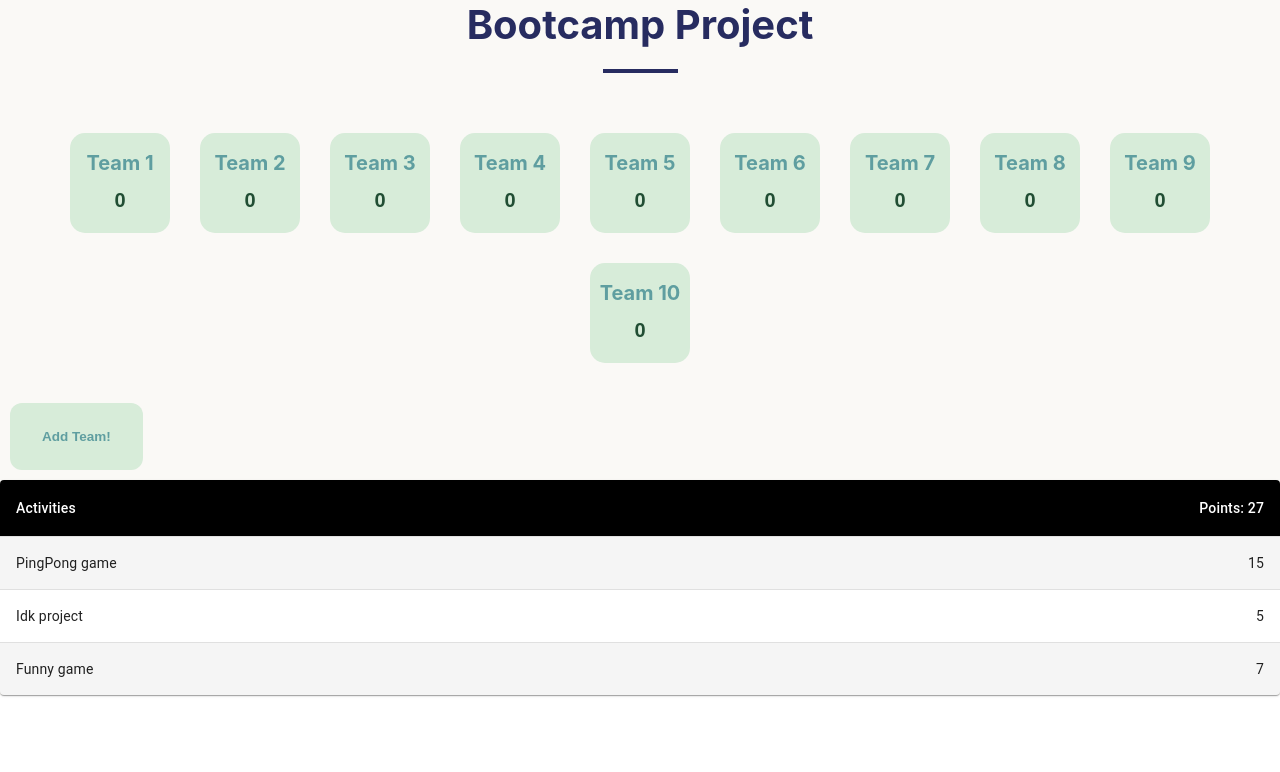
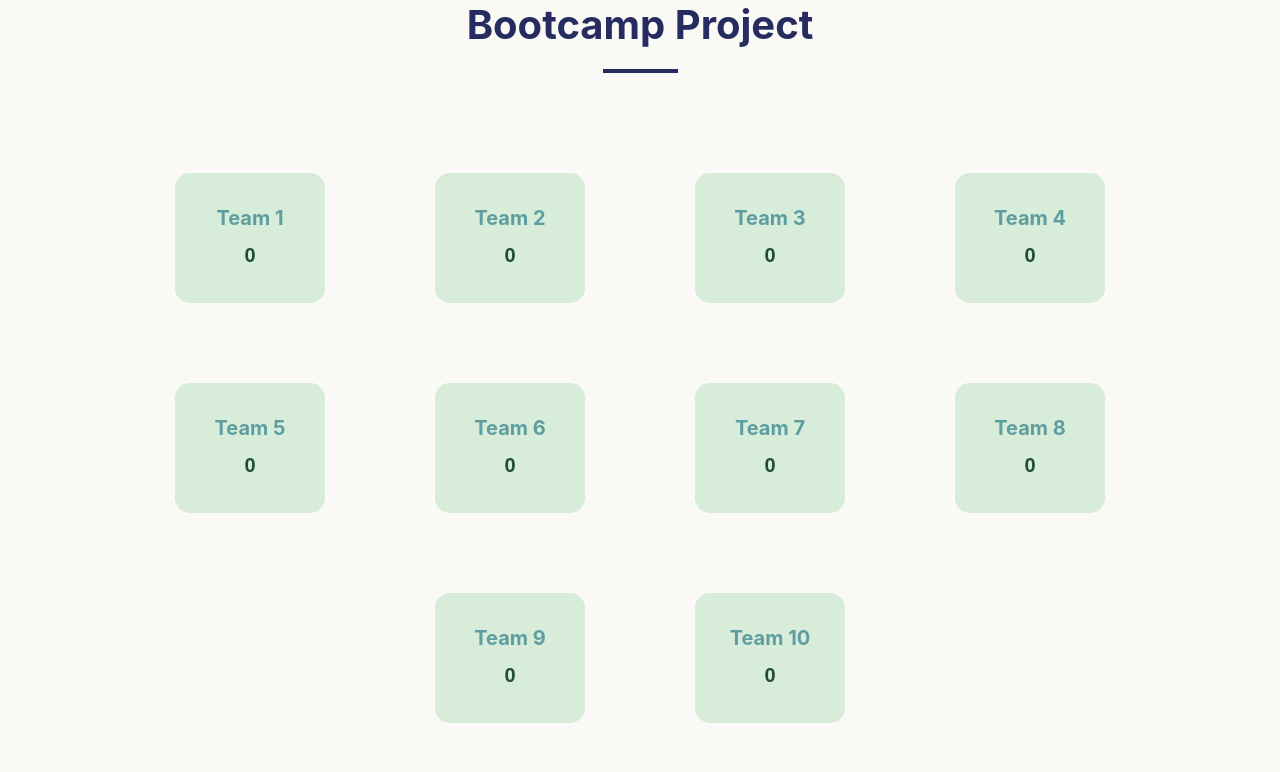
Before and after one commit to erik-vm/team-score-tracker, a React (Create React App) app: page / in a window 1280 px wide. Shown: the top 772 px of the page. Built offline with nearby package versions, Linux system fonts and the light colour scheme.

Commit message:
Hover + 5 teams in each row

```diff
--- a/src/components/Teams.css
+++ b/src/components/Teams.css
@@ -1,6 +1,6 @@
 #teams-general .description {
-    width: 100px;
-    height: 100px;
+    width: 150px;
+    height: 130px;
     position: relative;
     background-color: #d7ecd9;
     transform: translateY(0);
@@ -10,13 +10,16 @@
     flex-direction: column;
     justify-content: center;
     align-items: center;
+    margin-left: 40px;
+    margin-right: 40px;
 }
 
 #teams-general .team {
     cursor: pointer;
     transition: all 1s;
-    margin-bottom: 0px;
-    margin-top: 0px;
+    margin-bottom: 40px;
+    margin-top: 40px;
+
 }
 
     #teams-general .team:hover {
@@ -24,7 +27,7 @@
     }
 
         #teams-general .team:hover .description {
-            transform: translateY(-100%);
+            color: #214e34;
         }
 
 #teams-general .description h1 {
```
Also changed, not shown: src/components/Teams.js (+8 -5 lines).
